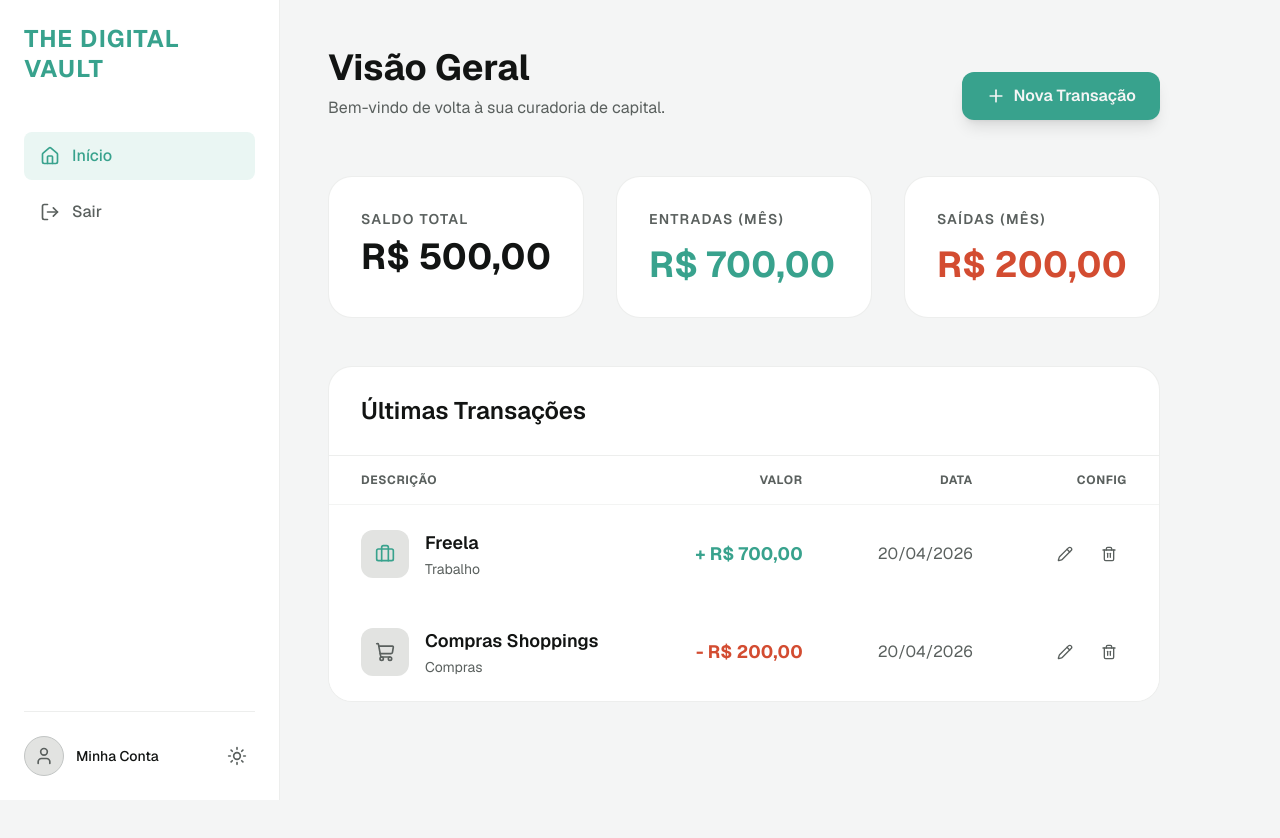
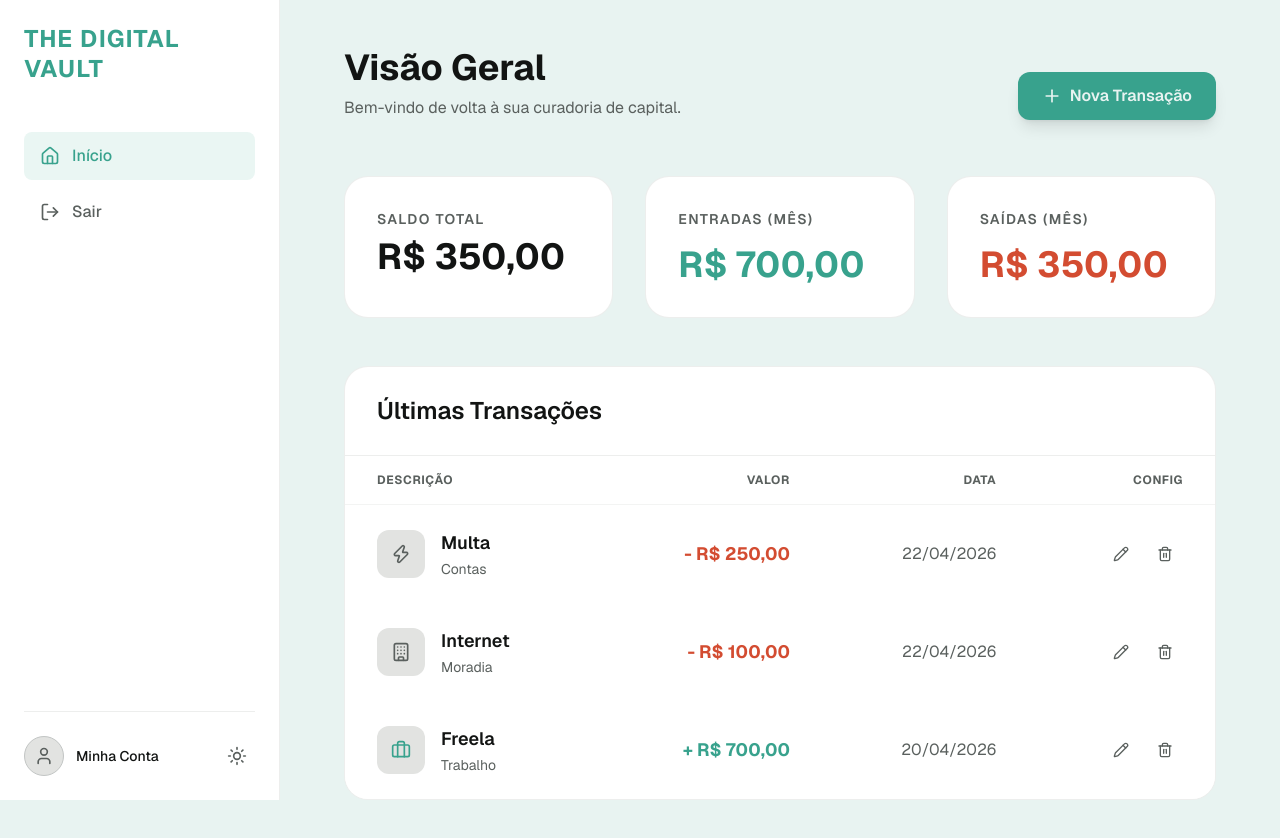
Before and after one commit to haramoni/tech-challenge, a Next.js app: page /dashboard in a window 1280 px wide. Shown: the top 838 px of the page. Before the commit the page ends 800 px from the top, so only its background shows below. Built offline with nearby package versions, Linux system fonts and the light colour scheme.

Commit message:
ajustado bugs tela inicial, tela de login, ajustado também cores do site

```diff
--- a/app/_components/layout/headerMobile.tsx
+++ b/app/_components/layout/headerMobile.tsx
@@ -2,9 +2,14 @@
 
 import { useTheme } from "@/app/theme/themeProvider";
 import { Bell, Menu, Moon, Sun, User } from "lucide-react";
+import { usePathname } from "next/navigation";
 
 export function HeaderMobile() {
   const { toggleTheme, theme } = useTheme();
+  const pathname = usePathname();
+
+  if (pathname === "/") return null;
+
   return (
     <header className="md:hidden flex items-center justify-between p-6 bg-background sticky top-0 z-20 transition-colors duration-300">
       <div className="flex items-center gap-4">
--- a/app/_components/layout/sidebar.tsx
+++ b/app/_components/layout/sidebar.tsx
@@ -2,11 +2,16 @@
 import { useAuth } from "@/app/auth/authProvider";
 import { useTheme } from "@/app/theme/themeProvider";
 import { Home, LogOut, Moon, Sun, User } from "lucide-react";
+import { usePathname } from "next/navigation";
 
 export function Sidebar() {
   const { toggleTheme, theme } = useTheme();
   console.log(theme);
   const { handleLogout } = useAuth();
+  const pathname = usePathname();
+
+  // Se estiver na página de login (raiz), não renderiza a sidebar
+  if (pathname === "/") return null;
 
   return (
     <aside className="hidden md:flex flex-col w-70 bg-surface border-r border-outline/30 sticky top-0 h-screen p-6 z-20 transition-colors duration-300">
--- a/app/auth/authProvider.tsx
+++ b/app/auth/authProvider.tsx
@@ -4,7 +4,7 @@ import { ReactNode, createContext, useContext, useMemo } from "react";
 import { useRouter } from "next/navigation";
 
 type AuthContextData = {
-  handleLogin: (email: string, password: string) => void;
+  handleLogin: (email: string, password: string) => boolean;
   handleLogout: () => void;
 };
 
@@ -23,7 +23,9 @@ export function AuthProvider({ children }: { children: ReactNode }) {
     if (email === "admin@vault.com" && password === "admin123") {
       document.cookie = `auth_token=true; path=/; max-age=${60 * 60 * 24}`;
       router.push("/dashboard");
+      return true;
     }
+    return false;
   };
 
   const value = useMemo(
--- a/app/dashboard/page.tsx
+++ b/app/dashboard/page.tsx
@@ -63,7 +63,7 @@ export default function DashboardPage() {
         `/api/transactions/${selectedTransaction.id}`,
         {
           method: "DELETE",
-        },
+        }
       );
 
       if (!response.ok) {
@@ -71,7 +71,7 @@ export default function DashboardPage() {
       }
 
       setTransactions((prev) =>
-        prev.filter((tx) => tx.id !== selectedTransaction.id),
+        prev.filter((tx) => tx.id !== selectedTransaction.id)
       );
       setSelectedTransaction(null);
       setIsDeleteModalOpen(false);
@@ -81,8 +81,13 @@ export default function DashboardPage() {
   }
 
   return (
-    <div className="min-h-screen bg-background flex flex-col md:flex-row font-sans transition-colors duration-300">
-      <main className="flex-1 w-full max-w-350 mx-auto px-5 py-6 md:px-8 md:py-10 xl:px-12 xl:py-12 relative">
+    <main className="flex-1 w-full min-h-screen relative overflow-y-auto bg-background transition-colors duration-300">
+
+      {/* O SEGREDO DO ALINHAMENTO DO FIGMA */}
+      {/* max-w-[1440px] permite que o dashboard respire em telas grandes. */}
+      {/* px-6 md:px-12 xl:px-16 garante o espaçamento lateral idêntico à imagem. */}
+      <div className="w-full max-w-[1440px] mx-auto px-6 py-8 md:px-12 md:py-12 xl:px-16">
+
         <DashboardHeader onCreate={handleCreate} />
 
         <SummaryCards isLoading={isLoading} transactions={transactions} />
@@ -93,6 +98,7 @@ export default function DashboardPage() {
           onDelete={handleDelete}
         />
 
+        {/* Botão FAB Mobile */}
         <div className="md:hidden fixed bottom-6 left-6 right-6 z-30">
           <button
             onClick={handleCreate}
@@ -104,7 +110,7 @@ export default function DashboardPage() {
         </div>
 
         <div className="h-24 md:hidden" />
-      </main>
+      </div>
 
       {isModalOpen && (
         <TransactionModal
@@ -124,6 +130,6 @@ export default function DashboardPage() {
           }}
         />
       )}
-    </div>
+    </main>
   );
 }
--- a/app/globals.css
+++ b/app/globals.css
@@ -2,7 +2,7 @@
 
 /* TEMA CLARO (Padrão) */
 :root {
-  --background: #F4F5F5;
+  --background: #E8F3F1;
   --foreground: #121413;
   --surface-container: #FFFFFF;
   --surface-input: #E2E3E1;
--- a/app/page.tsx
+++ b/app/page.tsx
@@ -20,8 +20,7 @@ export default function LoginPage() {
   const [error, setError] = useState(false);
 
   return (
-    // Removido o justify-center daqui para controlar o layout em blocos
-    <main className="min-h-screen flex flex-col relative overflow-hidden bg-background font-sans">
+    <main className="min-h-screen w-full flex-1 flex items-center justify-center relative overflow-hidden bg-background font-sans">
       {/* Efeito de brilho sutil ao fundo */}
       <div
         className="absolute top-0 left-1/2 -translate-x-1/2 w-[600px] h-[400px] bg-brand/5 blur-[120px] rounded-full pointer-events-none"
@@ -29,7 +28,7 @@ export default function LoginPage() {
       />
 
       {/* WRAPPER CENTRAL: Isso garante a centralização perfeita do conteúdo principal */}
-      <div className="flex-1 flex flex-col items-center justify-center w-full px-6 py-12 z-10">
+      <div className="w-full flex flex-col items-center justify-center px-6 py-12 z-10">
         {/* Header / Brand */}
         {/* Adicionado w-full e text-center para forçar o alinhamento do texto */}
         <header className="w-full flex flex-col items-center justify-center text-center mb-8">
@@ -55,7 +54,11 @@ export default function LoginPage() {
             <p className="text-muted text-sm">Acesse sua conta financeira</p>
           </div>
 
-          <form className="space-y-5" onSubmit={(e) => console.log(e)}>
+          <form className="space-y-5" onSubmit={(e) => {
+            e.preventDefault(); // Evita que a página recarregue
+            const success = handleLogin(email, password);
+            setError(!success); // Se o sucesso for falso, exibe o erro
+          }}>
             {/* Input: E-mail */}
             <div className="space-y-2">
               <label
@@ -145,7 +148,7 @@ export default function LoginPage() {
       </div>
 
       {/* Footer / Trust Badges - Agora ele não interfere mais no centro da tela */}
-      <footer className="w-full p-6 text-xs text-muted font-medium uppercase tracking-wider z-10 bg-background/50 backdrop-blur-sm">
+      <footer className="absolute bottom-0 w-full p-6 text-xs text-muted font-medium uppercase tracking-wider z-10 bg-background/50 backdrop-blur-sm">
         {/* Mobile Footer */}
         <div className="flex justify-between w-full max-w-[420px] mx-auto md:hidden">
           <div className="flex items-center gap-2">
--- a/app/utils/transactions.json
+++ b/app/utils/transactions.json
@@ -1,4 +1,22 @@
 [
+  {
+    "id": "58722293-e262-4ce7-a2db-0ec7d2344ba9",
+    "title": "Multa",
+    "category": "Contas",
+    "amount": 250,
+    "type": "out",
+    "date": "22/04/2026",
+    "iconName": "zap"
+  },
+  {
+    "id": "9d1d771e-9e80-48cf-898b-10814e909db2",
+    "title": "Internet",
+    "category": "Moradia",
+    "amount": 100,
+    "type": "out",
+    "date": "22/04/2026",
+    "iconName": "building"
+  },
   {
     "id": "7cd30371-db4b-490c-a118-ad3ca6c33fd7",
     "title": "Freela",
@@ -7,14 +25,5 @@
     "type": "in",
     "date": "20/04/2026",
     "iconName": "briefcase"
-  },
-  {
-    "id": "18d645f0-b42a-456f-baa4-d2e00d0d5944",
-    "title": "Compras Shoppings",
-    "category": "Compras",
-    "amount": 200,
-    "type": "out",
-    "date": "20/04/2026",
-    "iconName": "shopping"
   }
 ]
```
